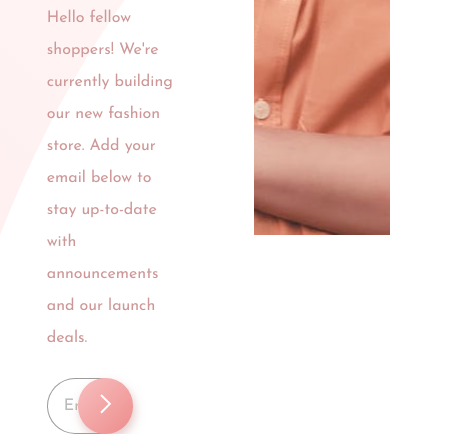
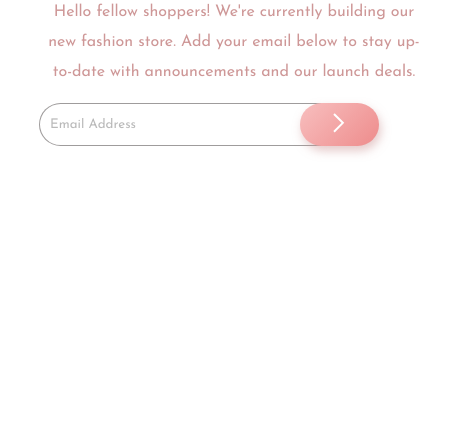
Before and after one commit to CauanyRodrigues01/base-apparel-coming-soon-master, a plain HTML site: page index.html in a window 390 px wide. Shown: the part 609-1043 px from the top of the page, 468 px wide, since content can reach past the window. After the commit the page ends 844 px from the top, so only its background shows below. Drawn offline with Linux system fonts and the light colour scheme.

Commit message:
Update style.css

```diff
--- a/public/css/style.css
+++ b/public/css/style.css
@@ -1,11 +1,15 @@
+html {
+    font-size: 62.5%;
+}
+
 body {
     margin: 0;
     padding: 0;
+    font-size: 1.6rem;
 }
 
 * {
     font-family: 'Josefin Sans', sans-serif;
-    font-size: 16px;
     color: hsl(0, 6%, 24%);
 }
 
@@ -15,17 +19,20 @@ body {
 }
 
 .left {
-    width: 65%;
-    height: 100vh;
-    padding: 4vw 18vw 18vw 12vw;
+    width: 60%;
+    max-width: 770px;
+    min-width: 300px;
 
-    box-sizing: border-box;
+    padding-top: 4vw;
+    padding-right: 18vw;
+    padding-left: 12vw;
 
     display: flex;
     flex-direction: column;
 
     background-image: url("../img/bg-pattern-desktop.svg");
-    background-size: cover;
+    background-size: 100% auto;
+    background-repeat: no-repeat;
 }
 
 .title {
@@ -35,9 +42,9 @@ body {
 
 .title, .title span {
     text-transform: uppercase;
-    font-size: 60px;
+    font-size: 6.0rem;
     letter-spacing: .7rem;
-    line-height: 4rem;
+    line-height: 7rem;
 }
 
 .title span {
@@ -48,17 +55,22 @@ body {
 
 .text {
     color: hsl(0, 36%, 70%);
-    line-height: 2rem;
+    line-height: 3rem;
     margin-top: 1rem;
-    font-size: 16px;
+    font-size: 1.6rem;
+    max-width: 450px;
 }
 
 .right {
-    width: 35%;
+    width: 40%;
     height: 100vh;
     background-image: url("../img/hero-desktop.jpg");
     background-size: cover;
     background-position: center center;
+}
+
+.hero-mobile {
+    display: none;
 }
 
 .container-email {
@@ -104,17 +116,26 @@ button {
     color: hsl(228, 45%, 44%);
 }
 
-@media screen and (max-width: 375px) {
+@media screen and (max-width: 768px) {
+    .left {
+        width: 20%;
+    }
+    .right {
+        width: 80%;
+    }
+}
+
+@media screen and (max-width: 425px) {
     .container {
         flex-direction: column;
-        height: auto;
     }
     .left {
         width: 100%;
         padding: 10vw;
     }
-    .right {
-        width: 100%;
+    .hero-mobile {
+        display: block;
+        width: 100vw;
         height: 50%;
         background-position: top;
         position: absolute;
@@ -122,8 +143,11 @@ button {
         left: 0px;
     }
     main {
-        margin-top: 300px;
+        margin-top: 250px;
         text-align: center;
+    }
+    .right {
+        display: none;
     }
     .title, .title span {
         font-size: 50px;
```
